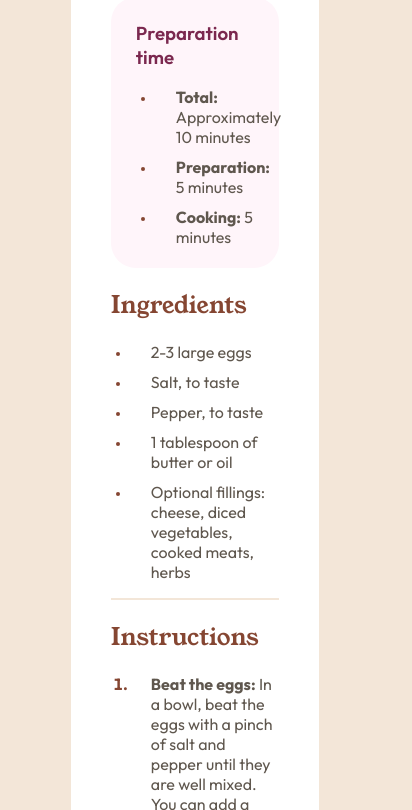
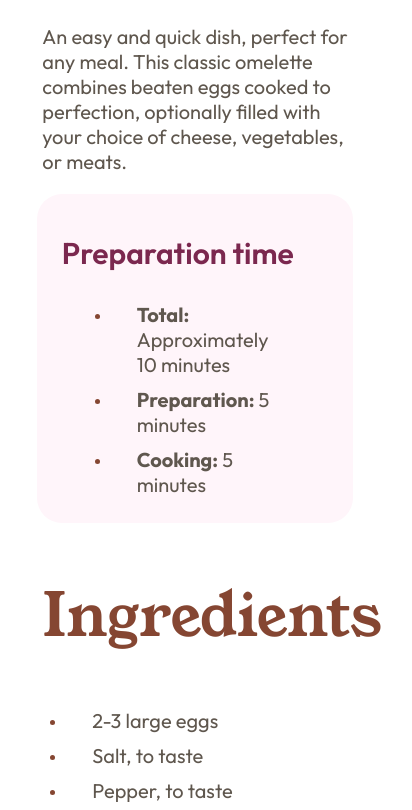
Before and after one commit to Brownie75/Challenge_recipe, a plain HTML site: page index.html in a window 390 px wide. Shown: the part 517-1327 px from the top of the page, 412 px wide, since content can reach past the window. Drawn offline with Linux system fonts and the light colour scheme.

Commit message:
mobileeeeeee

```diff
--- a/index.html
+++ b/index.html
@@ -39,7 +39,7 @@
       <h3>Preparation time</h3>
 
       <ul>
-        <li><b>Total:</b> Approximately 10 minutes</li>
+        <li><b>Total:</b> Approximately<br> 10 minutes</li>
         <li><b>Preparation:</b> 5 minutes</li>
         <li><b>Cooking:</b> 5 minutes</li>
       </ul>
@@ -127,7 +127,7 @@
   <div class="attribution">
     Challenge by
     <a href="https://www.frontendmentor.io?ref=challenge" target="_blank">Frontend Mentor</a>. Coded by <a href="#">Omar
-      Molina</a>.
+      Molina & Guillermo Gonzalez</a>.
   </div>
 </body>
 
--- a/styles.css
+++ b/styles.css
@@ -24,7 +24,7 @@ body {
 
 h1, h2{
     font-family: 'Young Serif';
-    font-weight: 400
+    font-weight: 400;
 }
 h2{
     color: hsl(14, 45%, 36%)
@@ -81,3 +81,57 @@ img {
     border-radius: 25px;
     padding: 5px 25px;
 }
+
+@media only screen and (max-width: 700px){
+    body {
+        background-color: white;
+        display: flex;
+        flex-direction: column;
+        align-items: center;
+        padding: 8% 0;
+    }
+    img {
+        width: 100%;
+        border-radius: 25px;
+    }
+    .container {
+        background-color: white;
+        padding: 0px;
+        border-radius: 25px;
+        width: 95%;
+    }
+    h1, h2{
+        font-family: 'Young Serif';
+        font-weight: 400;
+        font-size: 60px;
+        padding: 0px 25px;
+    }
+    .preparation {
+        background-color: hsl(330, 100%, 98%);
+        border-radius: 25px;
+        padding: 10px 25px;
+        width: 75%;
+        margin: auto;
+    }
+    p, li, td, th {
+        font-family: 'Outfit';
+        font-size: 20px;
+        color: hsl(30, 10%, 34%);
+        padding: 0px 25px;
+    }
+    h3 {
+        font-family: 'Outfit';
+        font-weight: 600;
+        color: hsl(332, 51%, 32%);
+        font-size: 30px;
+    }
+    ol{
+        padding-left: 50px;
+    }
+    ul{
+        padding-left: 50px;
+    }
+    .attribution{
+        display: none;
+    }
+}
```
